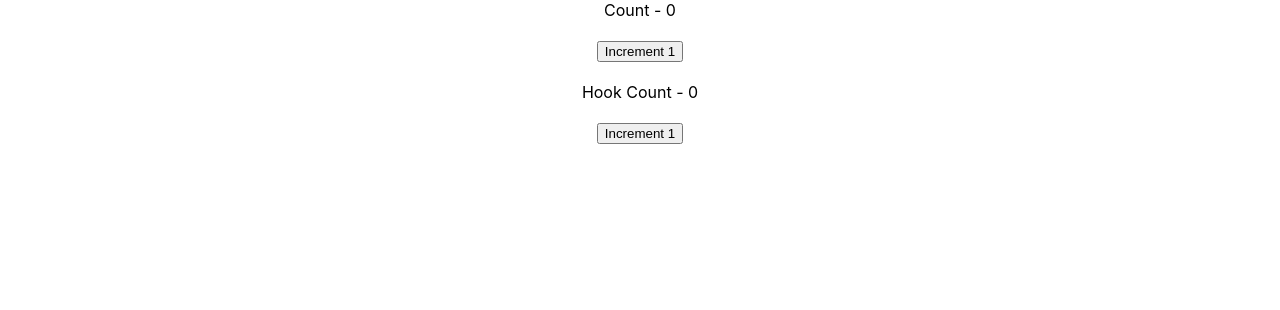
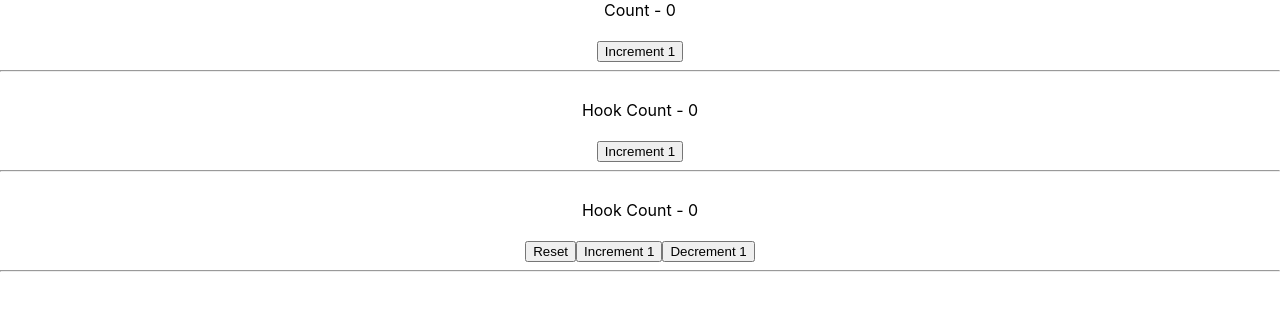
Before and after one commit to GeekShubhamRajput/react-hooks-exploration, a React (Create React App) app in the folder react-hooks-demo/: page / in a window 1280 px wide. Shown: the top 310 px of the page. Built offline with nearby package versions, Linux system fonts and the light colour scheme.

Commit message:
useState with previous state

```diff
--- a/react-hooks-demo/src/App.js
+++ b/react-hooks-demo/src/App.js
@@ -1,12 +1,14 @@
 import './App.css';
 import CounterClass from './components/CounterClass'
 import {HookCounter} from './components/HookCounter'
+import {HookCounterTwo} from './components/HookCounterTwo'
 
 function App() {
   return (
     <div className="App">
       <CounterClass />
       <HookCounter />
+      <HookCounterTwo />
     </div>
   );
 }
--- a/react-hooks-demo/src/components/CounterClass.js
+++ b/react-hooks-demo/src/components/CounterClass.js
@@ -15,9 +15,10 @@ class CounterClass extends Component{
 
   render(){
     return(
-      <div>
+      <div className='mt-6'>
         <span>Count - {this.state.count}</span><br /><br />
-        <button onClick={this.incrementHandler}>Increment 1</button><br /><br />
+        <button onClick={this.incrementHandler}>Increment 1</button>
+        <hr /><br />
       </div>
     )
   }
--- a/react-hooks-demo/src/components/HookCounter.js
+++ b/react-hooks-demo/src/components/HookCounter.js
@@ -7,6 +7,7 @@ export const HookCounter = () => {
     <div>
       <span>Hook Count - {count}</span><br /><br />
       <button onClick={() => setCount(count + 1)}>Increment 1</button>
+      <hr /><br />
     </div>
   )
 }
--- /dev/null
+++ b/react-hooks-demo/src/components/HookCounterTwo.js
@@ -0,0 +1,16 @@
+import {useState} from 'react'
+
+export const HookCounterTwo = () =>{
+  const initialCount = 0
+  const [count, setCount] = useState(initialCount)
+
+  return(
+    <div>
+      <span>Hook Count - {count} </span><br /><br />
+      <button onClick={() => setCount(initialCount)}>Reset</button>
+      <button onClick={() => setCount(prevCount => prevCount + 1)}>Increment 1</button>
+      <button onClick={() => setCount(prevCount => prevCount - 1)}>Decrement 1</button>
+      <hr /><br />
+    </div>
+  )
+}
```
Also changed, not shown: 1 other file (tests, documents, lock files or other folders).
